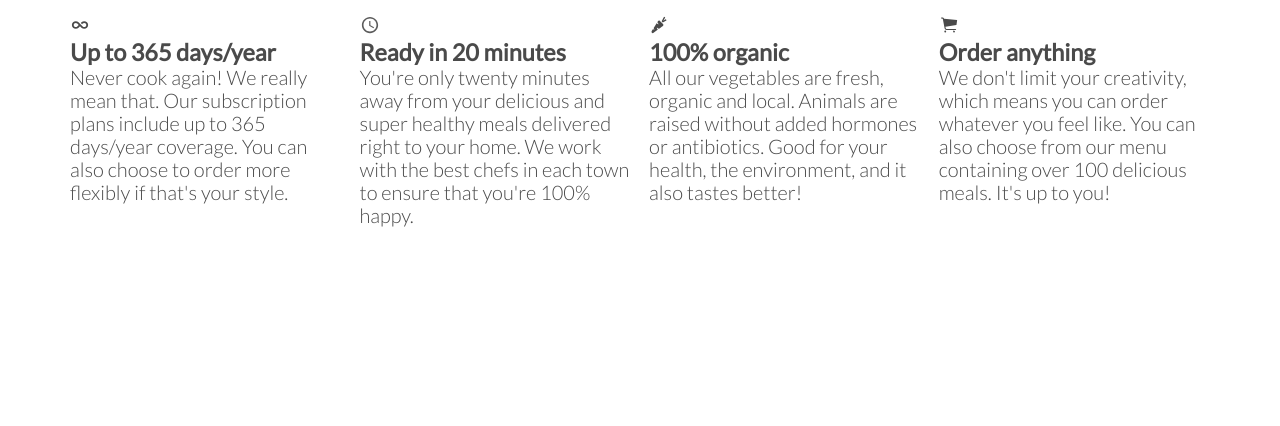
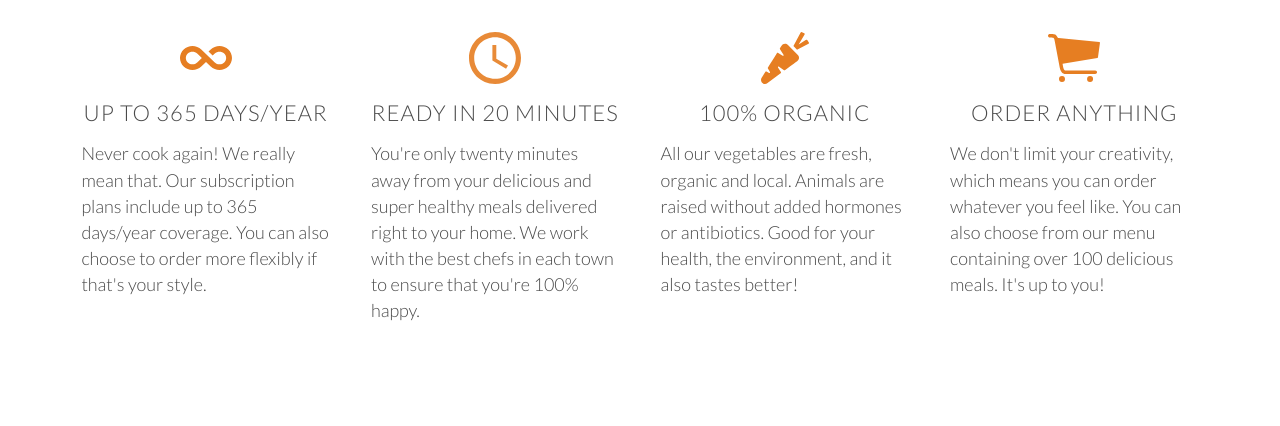
Before and after one commit to jeffreyxmonteiro/omnifood, a PHP site: page / in a window 1280 px wide. Shown: the part 1067-1493 px from the top of the page. Before the commit the page ends 1294 px from the top, so only its background shows below. Run offline with PHP 8.4, Linux system fonts and the light colour scheme.

Commit message:
Implemented final spacing and font designs to features section.

```diff
--- a/index.html
+++ b/index.html
@@ -37,22 +37,22 @@
         </p>
       </div>
       <div class="row">
-        <div class="col span-1-of-4">
+        <div class="col span-1-of-4 box">
           <ion-icon name="infinite"></ion-icon>
           <h3>Up to 365 days/year</h3>
           <p>Never cook again! We really mean that. Our subscription plans include up to 365 days/year coverage. You can also choose to order more flexibly if that's your style.</p>
         </div>
-        <div class="col span-1-of-4">
+        <div class="col span-1-of-4 box">
           <ion-icon name="time"></ion-icon>
           <h3>Ready in 20 minutes</h3>
           <p>You're only twenty minutes away from your delicious and super healthy meals delivered right to your home. We work with the best chefs in each town to ensure that you're 100% happy.</p>
         </div>
-        <div class="col span-1-of-4">
+        <div class="col span-1-of-4 box">
           <ion-icon name="ios-nutrition"></ion-icon>
           <h3>100% organic</h3>
           <p>All our vegetables are fresh, organic and local. Animals are raised without added hormones or antibiotics. Good for your health, the environment, and it also tastes better!</p>
         </div>
-        <div class="col span-1-of-4">
+        <div class="col span-1-of-4 box">
           <ion-icon name="ios-cart"></ion-icon>
           <h3>Order anything</h3>
           <p>We don't limit your creativity, which means you can order whatever you feel like. You can also choose from our menu containing over 100 delicious meals. It's up to you!</p>
--- a/resources/css/style.css
+++ b/resources/css/style.css
@@ -29,8 +29,12 @@ section {
   padding: 80px 0;
 }
 
+.box {
+  padding: 1%;
+}
+
 /* ------ Headings ------ */
-h1, h2 {
+h1, h2, h3 {
   font-weight: 300;
   text-transform: uppercase;
   letter-spacing: 1px;
@@ -59,10 +63,36 @@ h2:after {
   margin: 30px auto;
 }
 
+h3 {
+  font-size: 110%;
+  margin-bottom: 15px;
+}
+
+.box h3 {
+  text-align: center;
+}
+
+/* ------ Paragraphs ------ */
+
 .long-copy  {
   line-height: 145%;
   width: 70%;
   margin-left: 15%;
+}
+
+.box p {
+  font-size: 90%;
+  line-height: 145%;
+}
+
+/* ------ Ionic Icons ------ */
+
+.box ion-icon {
+  font-size: 64px;
+  display: block;
+  margin: 0 auto 10px auto;
+  color: #e67e22;
+
 }
 
 /* ------ Buttons ------ */
```
